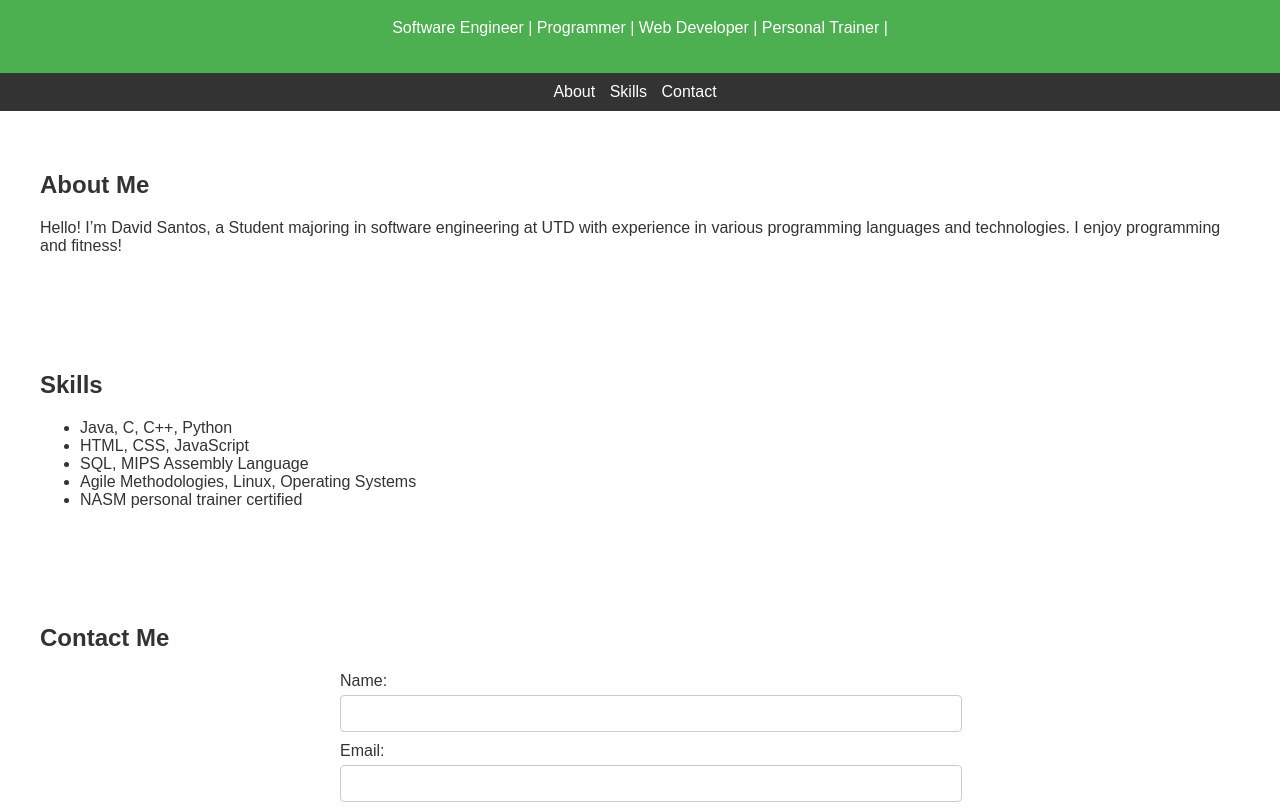
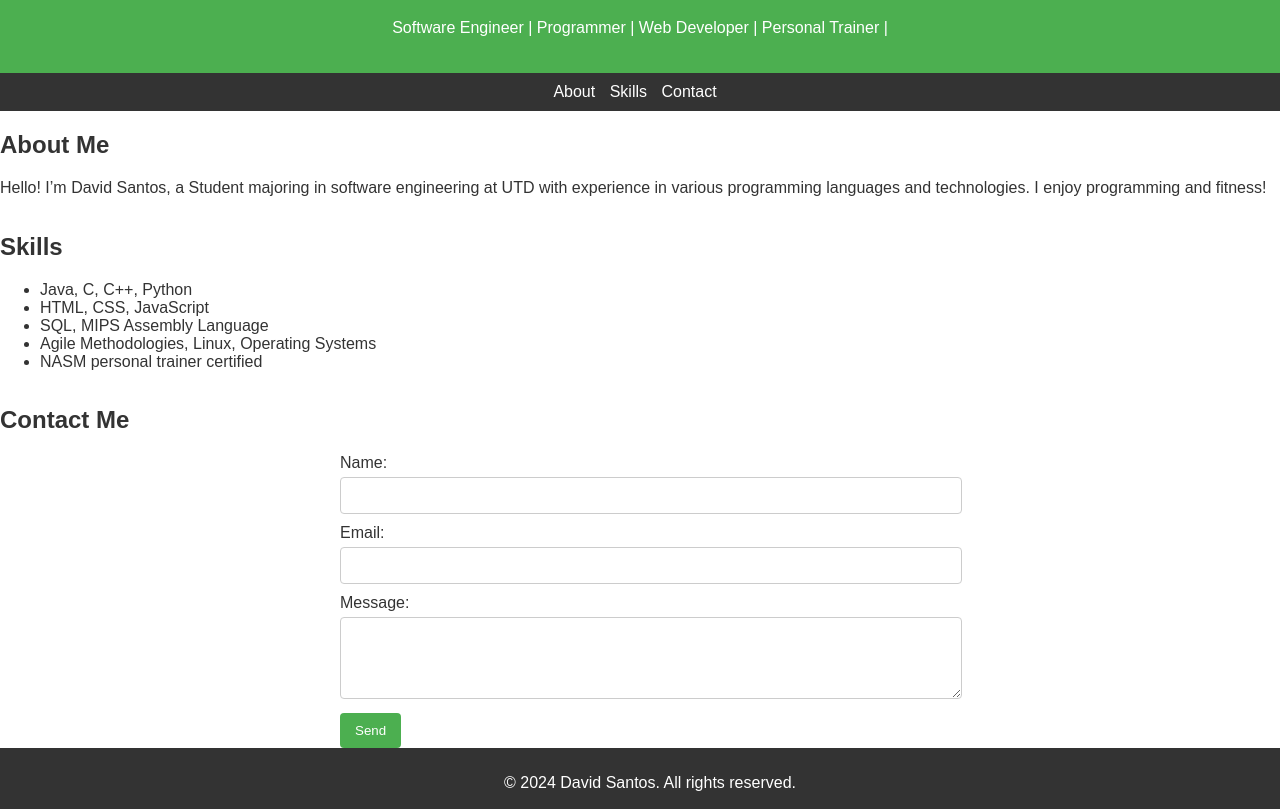
Before and after one commit to DavidSantosTXUSA/MyWebsite, a plain HTML site: page index.html in a window 1280 px wide. Shown: the part 81-890 px from the top of the page. Drawn offline with Linux system fonts and the light colour scheme.

Commit message:
Update styles.css

```diff
--- a/styles.css
+++ b/styles.css
@@ -38,17 +38,20 @@ nav ul li a {
     text-decoration: none;
 }
 
-section {
+main {
+    flex-grow: 1;
     padding: 20px;
     margin: 20px;
-    flex-grow: 1;
 }
 
 footer {
     background-color: #333;
     color: white;
     text-align: center;
-    padding: 5px;
+    padding: 10px;
+    position: relative;
+    width: 100%;
+    clear: both;
 }
 
 form {
```
